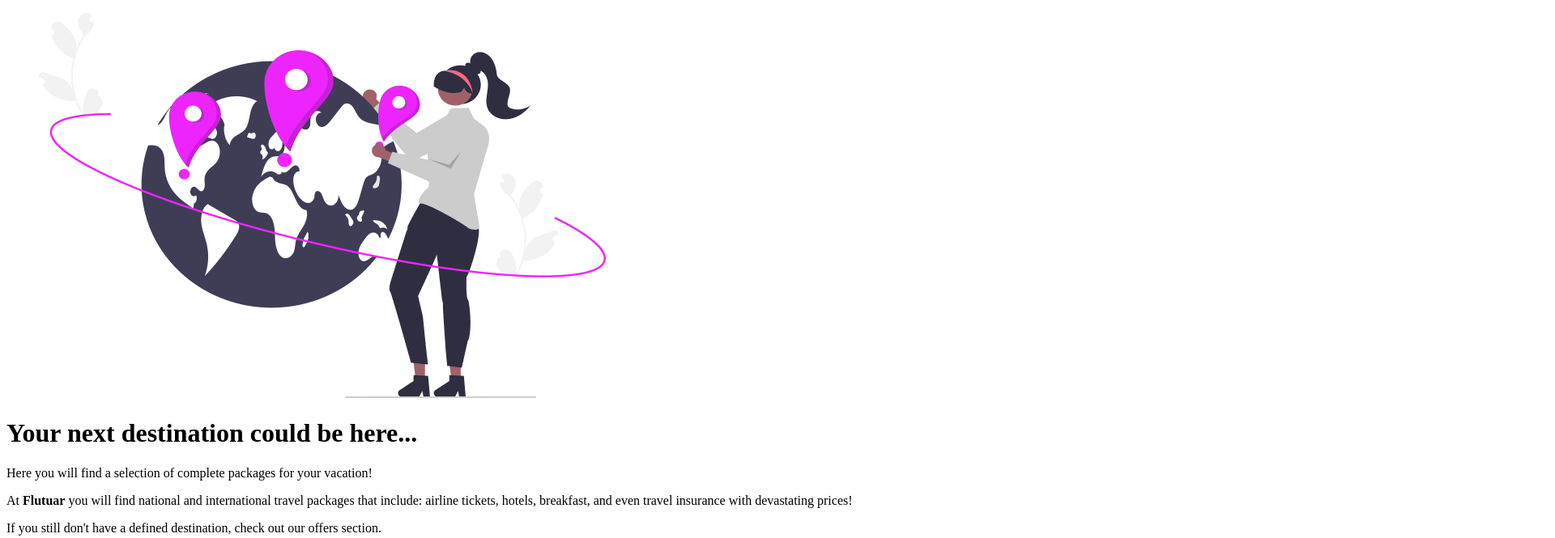
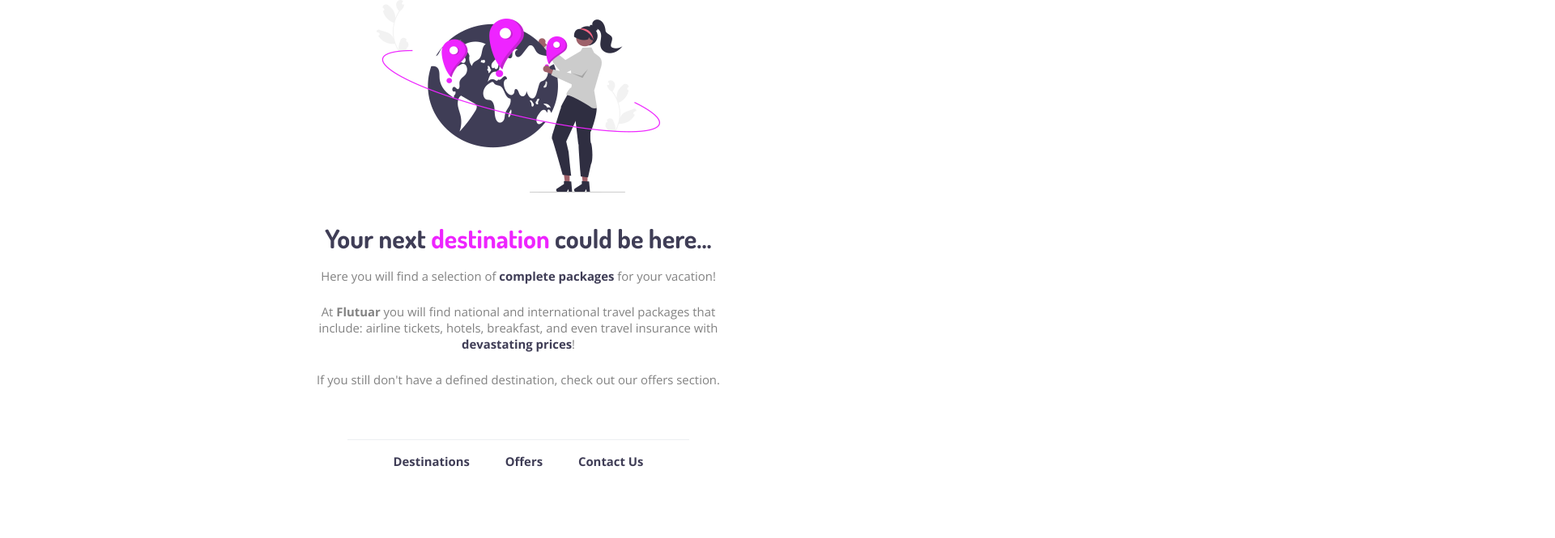
Before and after one commit to emidiovaleretto/rocketseat-challenge-01, a plain HTML site: page index.html in a window 1280 px wide. Shown: the top 665 px of the page at 81% size, 1920 px wide, since content can reach past the window. Drawn offline with nearby package versions, Linux system fonts and the light colour scheme.

Commit message:
feature: add style

```diff
--- a/assets/css/style.css
+++ b/assets/css/style.css
@@ -0,0 +1,60 @@
+* {
+    padding: 0;
+    margin: 0;
+}
+body {
+    font-family: 'Open Sans', sans-serif;
+    font-size: 0.93rem;
+    color: #828282;
+    text-align: center;
+}
+a {
+    text-decoration: none;
+    color: #3F3D56;
+    font-weight: 700;
+}
+.container {
+    max-width: 540px;
+    margin: 0 auto;
+}
+figure img {
+    max-width: 350px;
+    margin-bottom: 32px;
+}
+h1 {
+    font-family: 'Dosis', sans-serif;
+    font-size: 2rem;
+    color: #3F3D56;
+    margin-bottom: 16px;
+}
+h1 span {
+    color: #EE24FF;
+}
+p + p {
+    margin-top: 24px;
+}
+p span {
+    color: #3F3D56;
+    font-weight: 700;
+}
+footer {
+    padding: 16px;
+    border-top: 1px solid #ECEFF2;
+    max-width: 390px;
+    margin: 64px auto 0;
+}
+footer nav li {
+    display: inline;
+}
+li + li {
+    margin-left: 40px;
+}
+footer nav li a:hover {
+    text-decoration: underline;
+}
+footer img {
+    position: absolute;
+    bottom: 0;
+    left: 0;
+    width: 100%;
+}
```
Also changed, not shown: index.html (+1 -1 lines).
